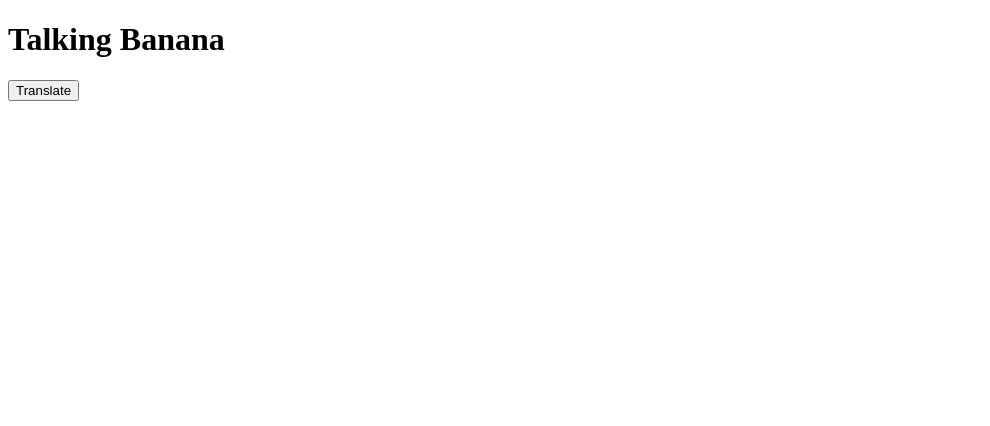
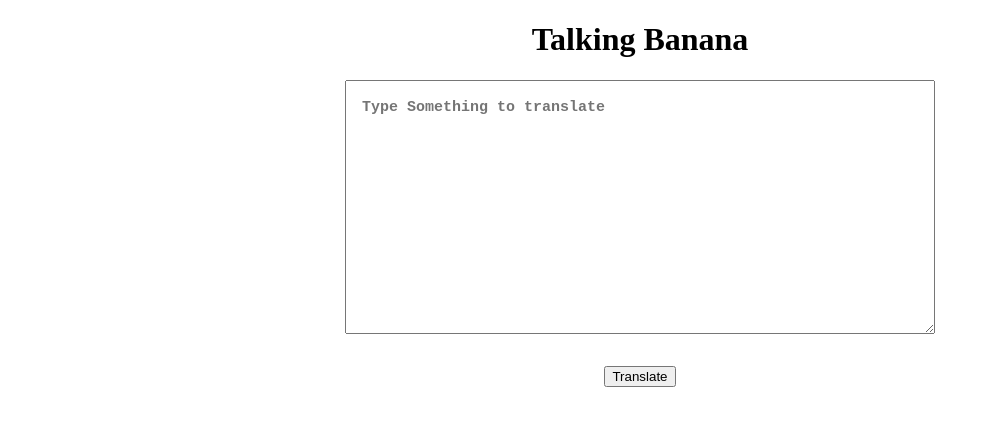
Before and after one commit to aayushchauhan10/Banana-Speak, a plain HTML site: page index.html in a window 1280 px wide. Shown: the whole page, without its empty margins (0-990 px from the left). Drawn offline with Linux system fonts and the light colour scheme.

Commit message:
creating code in app.js

```diff
--- a/app.js
+++ b/app.js
@@ -1,4 +1,9 @@
 var btnTranslate = document.querySelector("#btn-translate");
-btnTranslate.addEventListener("click", function clickEventHandler() {
-  console.log("Clicked!");
-});
+
+var txtInput = document.querySelector("#textarea");
+
+function clickEventHandler() {
+  txtInput.toUpperCase();
+}
+
+btnTranslate.addEventListener("click", clickEventHandler);
--- a/index.html
+++ b/index.html
@@ -6,11 +6,36 @@
     <meta http-equiv="X-UA-Compatible" content="IE=edge">
     <meta name="viewport" content="width=device-width, initial-scale=1.0">
     <title>Speaking Banana</title>
+    <style>
+        h1 {
+            text-align: center;
+        }
+
+        .input {
+            display: flex;
+            flex-direction: column;
+            justify-content: center;
+            align-items: center;
+        }
+
+        #textarea {
+            margin-bottom: 2rem;
+            display: block;
+            padding: 1rem;
+            font-size: 15px;
+            font-weight: 600;
+            line-height: 22px;
+        }
+    </style>
 </head>
 
 <body>
     <h1>Talking Banana</h1>
-    <button id="btn-translate">Translate</button>
+    <div class="input">
+        <textarea name="textarea" id="textarea" cols="60" rows="10"
+            placeholder="Type Something to translate"></textarea>
+        <button id="btn-translate">Translate</button>
+    </div>
     <script src="app.js" type="text/javascript"></script>
 </body>
 
```
